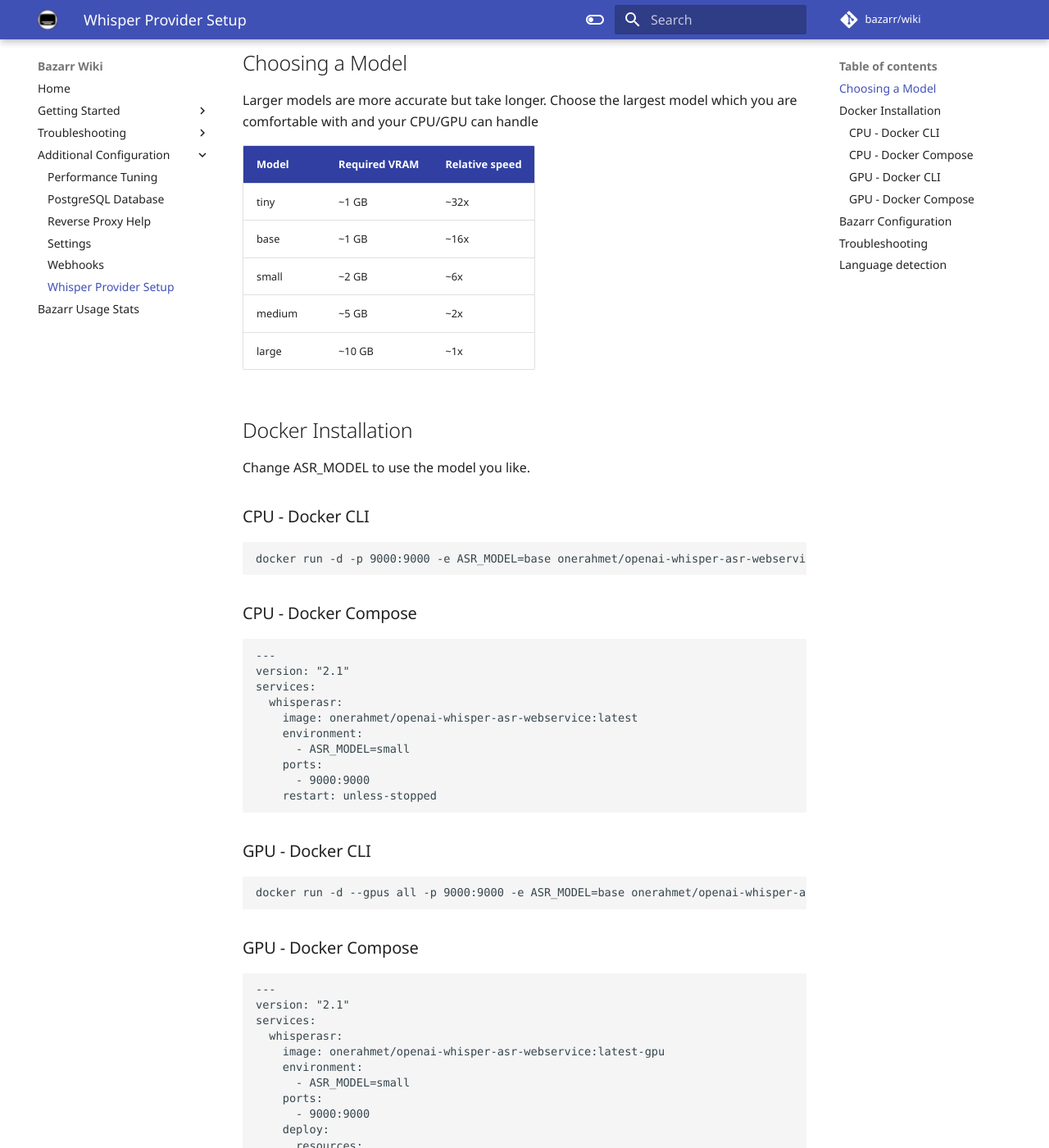
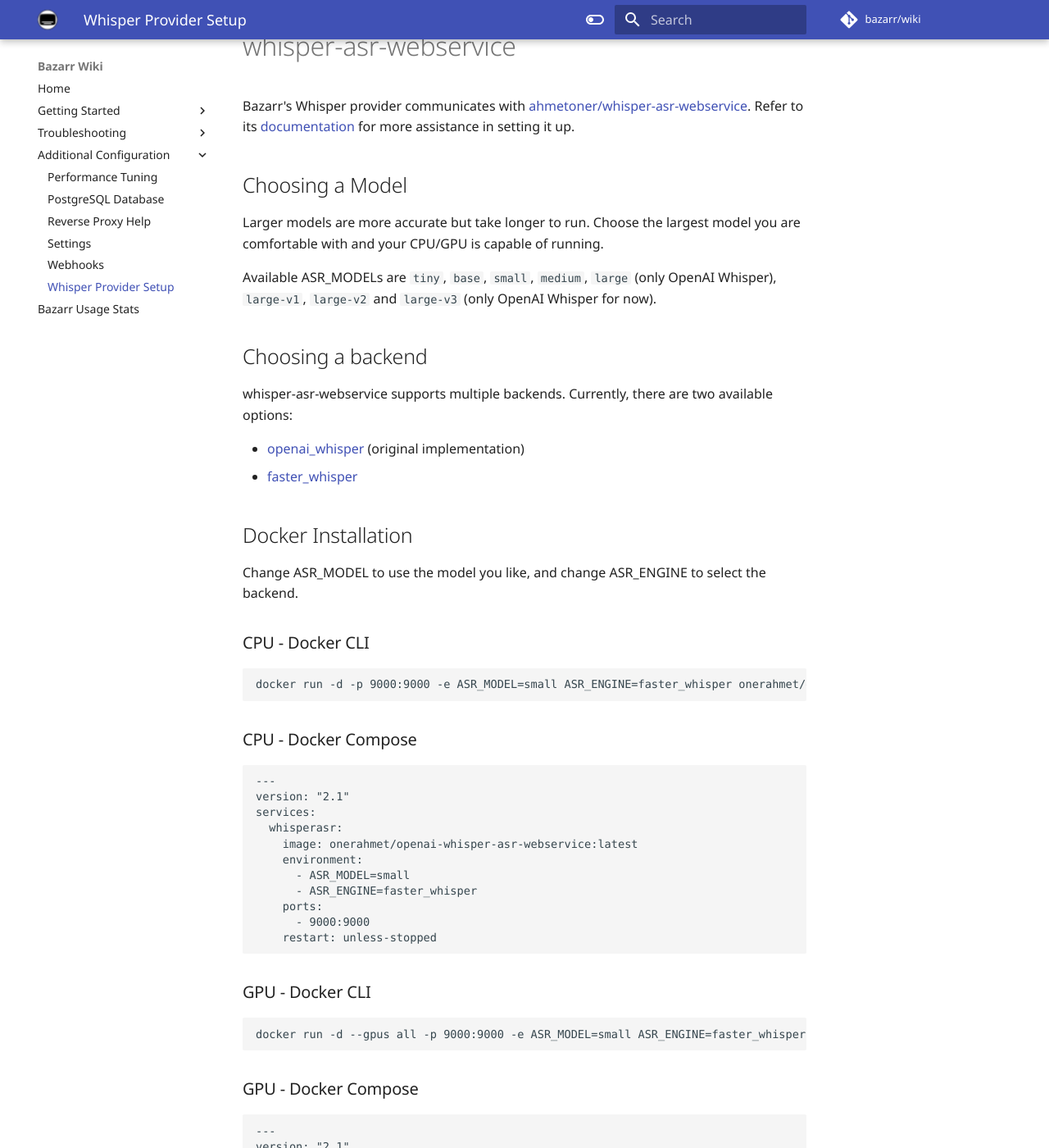
Before and after one commit to bazarr/wiki, an MkDocs documentation site: the page built from docs/Additional-Configuration/Whisper-Provider.md, in a window 1280 px wide and 1400 px high, scrolled down 490 px. Shown: the whole window at 82% size. Built offline with MkDocs 1.6.1 and Material for MkDocs 9.7.7, drawn with Linux system fonts in a browser that asks for light colours; some web fonts are replaced; comment, search, counter and statistics services are not loaded; some of the changed text lies outside the part shown.

Commit message:
add more whisper info

````diff
--- a/docs/Additional-Configuration/Whisper-Provider.md
+++ b/docs/Additional-Configuration/Whisper-Provider.md
@@ -8,26 +8,31 @@ Whisper supports transcribing in many languages as well as translating from a la
 
 Minimum score must be lowered if you want whisper generated subtitles to be automatically "downloaded" because they have a fixed score which is 241/360 (~67%) for episodes and 61/120 (~51%) for movies.
 
+# whisper-asr-webservice
+
+Bazarr's Whisper provider communicates with [ahmetoner/whisper-asr-webservice](https://github.com/ahmetoner/whisper-asr-webservice). Refer to its [documentation](https://ahmetoner.com/whisper-asr-webservice/) for more assistance in setting it up.
+
 ## Choosing a Model
 
-Larger models are more accurate but take longer. Choose the largest model which you are comfortable with and your CPU/GPU can handle
+Larger models are more accurate but take longer to run. Choose the largest model you are comfortable with and your CPU/GPU is capable of running.
 
-| Model  | Required VRAM | Relative speed |
-|--------|---------------|----------------|
-| tiny   | ~1 GB         | ~32x           |
-| base   | ~1 GB         | ~16x           |
-| small  | ~2 GB         | ~6x            |
-| medium | ~5 GB         | ~2x            |
-| large  | ~10 GB        | ~1x            |
+Available ASR_MODELs are `tiny`, `base`, `small`, `medium`, `large` (only OpenAI Whisper), `large-v1`, `large-v2` and `large-v3` (only OpenAI Whisper for now).
+
+## Choosing a backend
+
+whisper-asr-webservice supports multiple backends. Currently, there are two available options:
+
+* [openai_whisper](https://github.com/openai/whisper) (original implementation)
+* [faster_whisper](https://github.com/SYSTRAN/faster-whisper)
 
 ## Docker Installation
 
-Change ASR_MODEL to use the model you like.
+Change ASR_MODEL to use the model you like, and change ASR_ENGINE to select the backend.
 
 ### CPU - Docker CLI
 
 ```
-docker run -d -p 9000:9000 -e ASR_MODEL=base onerahmet/openai-whisper-asr-webservice:latest
+docker run -d -p 9000:9000 -e ASR_MODEL=small ASR_ENGINE=faster_whisper onerahmet/openai-whisper-asr-webservice:latest
 ```
 
 ### CPU - Docker Compose
@@ -40,6 +45,7 @@ services:
     image: onerahmet/openai-whisper-asr-webservice:latest
     environment:
       - ASR_MODEL=small
+      - ASR_ENGINE=faster_whisper
     ports:
       - 9000:9000
     restart: unless-stopped
@@ -48,7 +54,7 @@ services:
 ### GPU - Docker CLI
 
 ```
-docker run -d --gpus all -p 9000:9000 -e ASR_MODEL=base onerahmet/openai-whisper-asr-webservice:latest-gpu
+docker run -d --gpus all -p 9000:9000 -e ASR_MODEL=small ASR_ENGINE=faster_whisper onerahmet/openai-whisper-asr-webservice:latest-gpu
 ```
 
 ### GPU - Docker Compose
@@ -61,6 +67,7 @@ services:
     image: onerahmet/openai-whisper-asr-webservice:latest-gpu
     environment:
       - ASR_MODEL=small
+      - ASR_ENGINE=faster_whisper
     ports:
       - 9000:9000
     deploy:
@@ -73,16 +80,23 @@ services:
     restart: unless-stopped
 ```
 
+## Docker on Windows
+
+You can run the ASR container on your Windows PC. This is especially useful if its your only way to get access to a powerful GPU. Follow [these instructions](https://docs.docker.com/desktop/wsl/) for more information.
+
 ## Bazarr Configuration
 
-Change the endpoint to the server you are hosting the Whisper container on (127.0.0.1 if on the same machine), and adjust the timeout if you find it keeps timing out on long movies or TV shows.
+Change the endpoint to the server you are hosting the Whisper container on (127.0.0.1 if on the same machine), and adjust the timeout if you find it keeps timing out on long movies or TV shows. **The endpoint must start with http://**
 
 ![img.png](images/whisper_config.png)
 
 ## Troubleshooting
 
-## Language detection
+### Language detection
 
 When Bazarr doesn't know the language of the media you're trying to get subtitles for, Whisper must guess. It only uses the first 30 seconds of audio in order to detect the language. To ensure best results, use media which has the audio language specified in the file, and make sure the deep analyze option is turned on.
 
-Bazarr's implementation of Whisper is still in early stages. If you have any issues, please enable debug logging and reach out on Discord to share your findings.
+Bazarr's implementation of Whisper is still in early stages. If you have any issues, follow these instructions:
+1. Enable debug logging
+2. Join the Bazarr discord and post your logs, and a description of the problem on the #support channel
+3. Include an @Alex mention to get my attention
````
